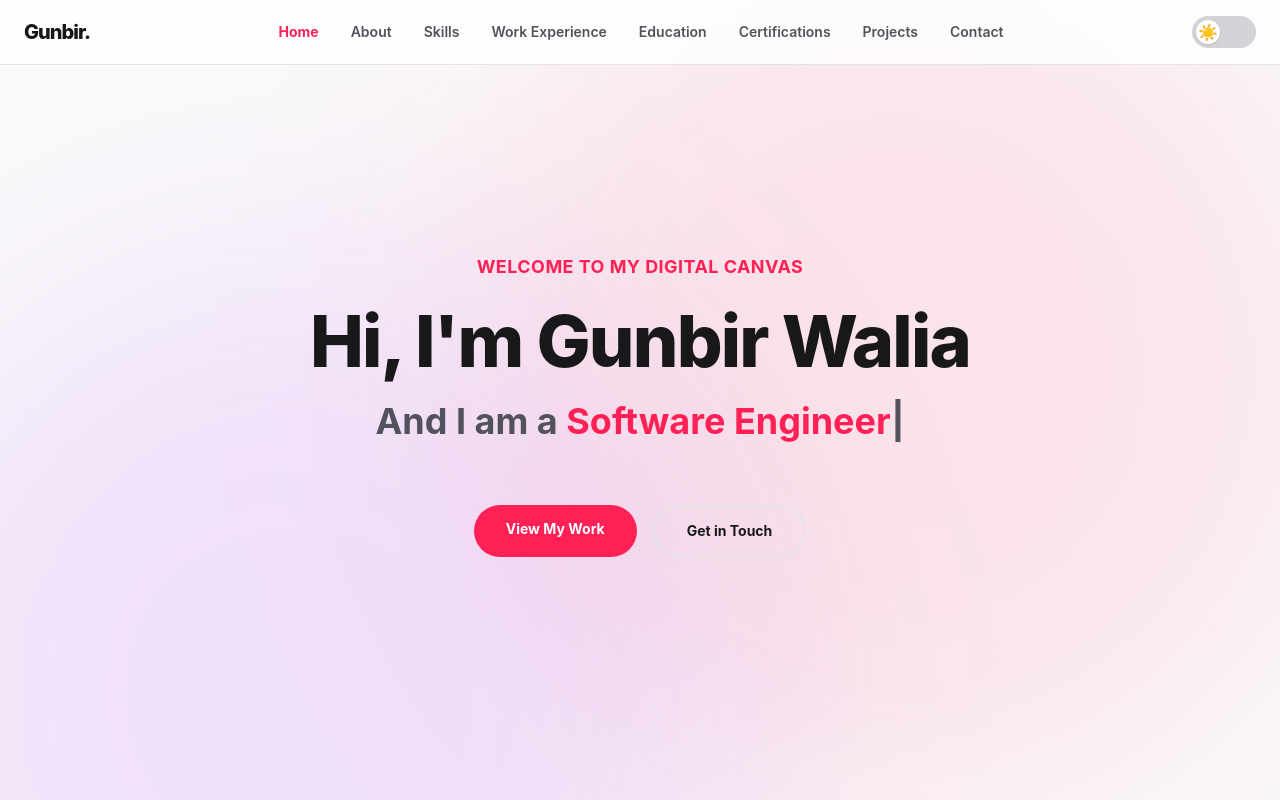
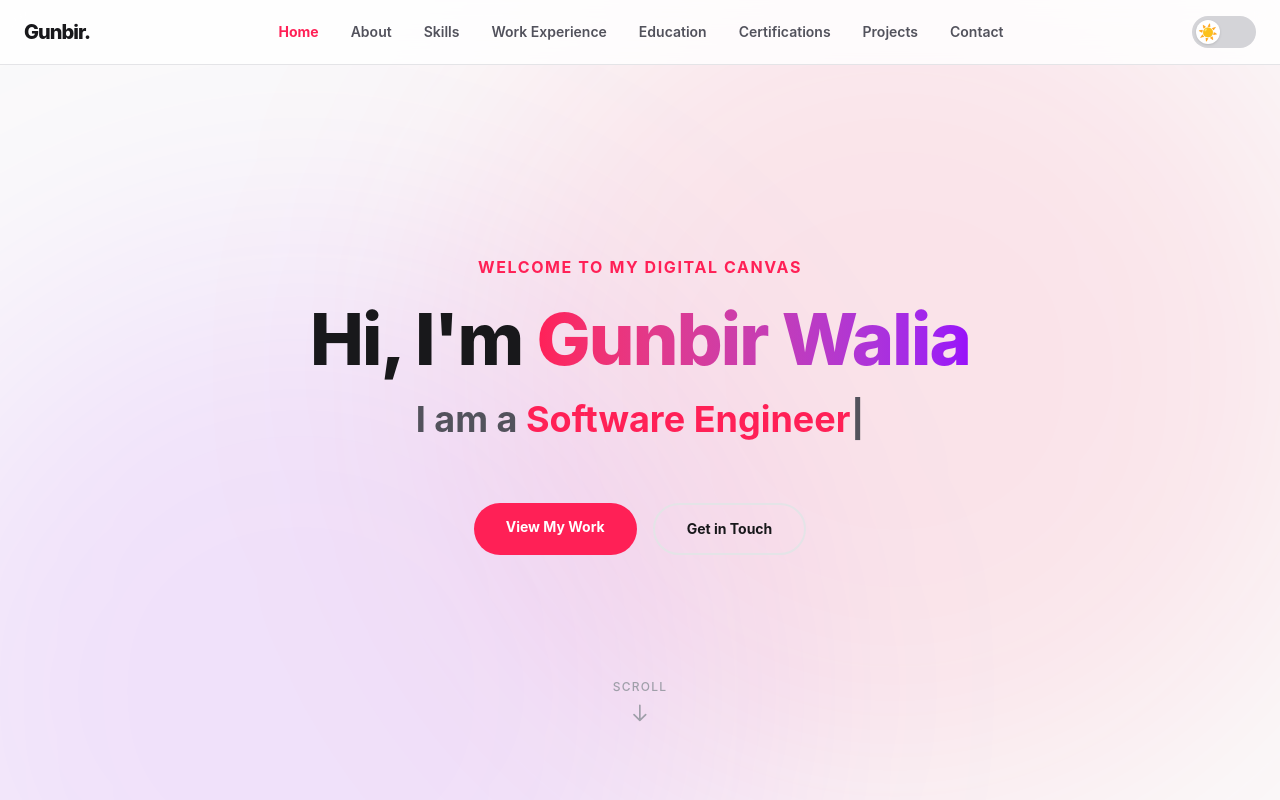
Before and after one commit to Gunbir-Walia/Personal-Portfolio-Website, a React (Vite) app in the folder portfolio-revamp/: page / in a window 1280 px wide. Shown: the top 800 px of the page. Built offline with nearby package versions, Linux system fonts and the light colour scheme.

Commit message:
Created dedicated files for the data and UI in home section. Also added a bouncing scroll indicator at the bottom of home section

```diff
--- a/portfolio-revamp/src/components/Home.jsx
+++ b/portfolio-revamp/src/components/Home.jsx
@@ -1,21 +1,16 @@
 import { useEffect, useRef } from 'react';
 import Typed from 'typed.js';
+// eslint-disable-next-line no-unused-vars
+import { motion } from 'framer-motion';
 import FadeIn from './FadeIn';
+import { typedStrings } from '../data/home';
 
 export default function Home() {
     const el = useRef(null);
 
     useEffect(() => {
         const typed = new Typed(el.current, {
-            strings: [
-                'Computer Science Student',
-                'Software Engineer',
-                'Data Scientist',
-                'AI/ML Engineer',
-                'Web Developer',
-                'Data Analyst',
-                'Passionate Problem Solver'
-            ],
+            strings: typedStrings,
             typeSpeed: 50,
             backSpeed: 25,
             backDelay: 1500,
@@ -28,24 +23,36 @@ export default function Home() {
         };
     }, []);
 
+    // Helper function to handle smooth scrolling for the CTA buttons
+    const handleScroll = (e, targetId) => {
+        e.preventDefault();
+        const targetSection = document.querySelector(targetId);
+        if (targetSection) {
+            targetSection.scrollIntoView({ behavior: 'smooth' });
+        }
+    };
+
     return (
         <section id="home" className="flex min-h-[85vh] flex-col justify-center py-20 relative z-10 text-center items-center">
 
             <FadeIn direction="up" delay={0.1}>
-                <p className="mb-6 text-lg font-bold tracking-wide text-rose-500 uppercase">
+                <p className="mb-6 text-sm font-bold tracking-widest text-rose-500 uppercase sm:text-base">
                     Welcome to my Digital Canvas
                 </p>
             </FadeIn>
 
             <FadeIn direction="up" delay={0.2}>
-                <h1 className="mb-6 text-5xl font-extrabold tracking-tight sm:text-7xl text-zinc-900 dark:text-zinc-50">
-                    Hi, I'm Gunbir Walia
+                <h1 className="mb-6 text-5xl font-extrabold tracking-tight sm:text-7xl">
+                    <span className="text-zinc-900 dark:text-zinc-50">Hi, I'm </span>
+                    <span className="bg-gradient-to-r from-rose-500 to-purple-600 bg-clip-text text-transparent">
+                        Gunbir Walia
+                    </span>
                 </h1>
             </FadeIn>
 
             <FadeIn direction="up" delay={0.4}>
                 <h2 className="mb-10 text-2xl font-bold text-zinc-600 dark:text-zinc-400 sm:text-4xl h-12 sm:h-16">
-                    And I am a <span ref={el} className="text-rose-500"></span>
+                    I am a <span ref={el} className="text-rose-500"></span>
                 </h2>
             </FadeIn>
 
@@ -53,12 +60,14 @@ export default function Home() {
                 <div className="flex flex-wrap justify-center gap-4">
                     <a
                         href="#projects"
+                        onClick={(e) => handleScroll(e, '#projects')}
                         className="rounded-full bg-rose-500 px-8 py-3.5 text-sm font-bold text-white transition-all hover:-translate-y-1 hover:bg-rose-600 hover:shadow-lg hover:shadow-rose-500/30"
                     >
                         View My Work
                     </a>
                     <a
                         href="#contact"
+                        onClick={(e) => handleScroll(e, '#contact')}
                         className="rounded-full border-2 border-zinc-200 bg-transparent px-8 py-3.5 text-sm font-bold text-zinc-900 transition-all hover:-translate-y-1 hover:border-zinc-900 dark:border-zinc-800 dark:text-white dark:hover:border-white"
                     >
                         Get in Touch
@@ -66,6 +75,23 @@ export default function Home() {
                 </div>
             </FadeIn>
 
+            {/* Bouncing Scroll Indicator */}
+            <div className="absolute bottom-8 left-1/2 -translate-x-1/2">
+                <FadeIn direction="up" delay={1.2}>
+                    <motion.div
+                        animate={{ y: [0, 10, 0] }}
+                        transition={{ repeat: Infinity, duration: 2, ease: "easeInOut" }}
+                        className="flex flex-col items-center gap-2 cursor-pointer"
+                        onClick={(e) => handleScroll(e, '#about')}
+                    >
+                        <span className="text-xs font-medium uppercase tracking-widest text-zinc-400 dark:text-zinc-500">Scroll</span>
+                        <svg className="h-5 w-5 text-zinc-400 dark:text-zinc-500" fill="none" viewBox="0 0 24 24" stroke="currentColor" strokeWidth="2">
+                            <path strokeLinecap="round" strokeLinejoin="round" d="M19 14l-7 7m0 0l-7-7m7 7V3" />
+                        </svg>
+                    </motion.div>
+                </FadeIn>
+            </div>
+
         </section>
     );
 }
--- /dev/null
+++ b/portfolio-revamp/src/data/home.js
@@ -0,0 +1,9 @@
+export const typedStrings = [
+    'Computer Science Student',
+    'Software Engineer',
+    'Data Scientist',
+    'AI/ML Engineer',
+    'Web Developer',
+    'Data Analyst',
+    'Passionate Problem Solver'
+];
```
